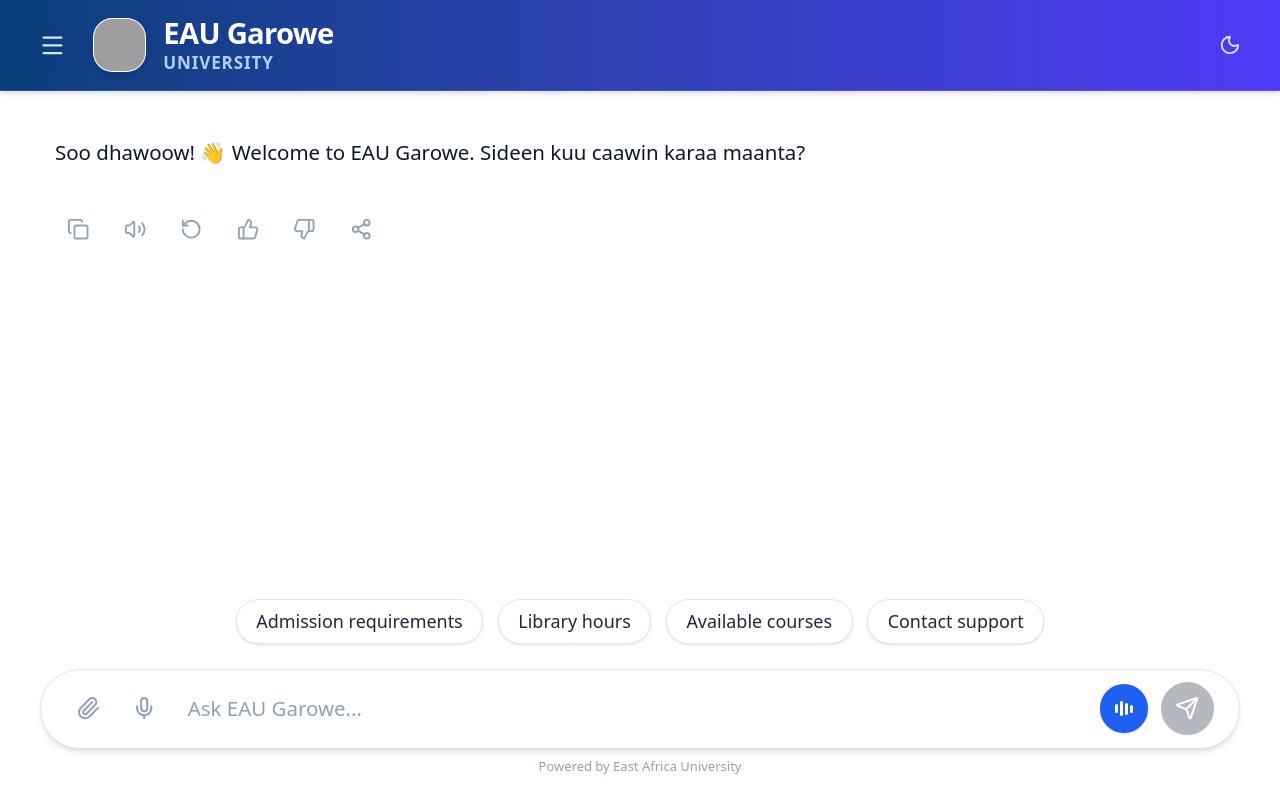
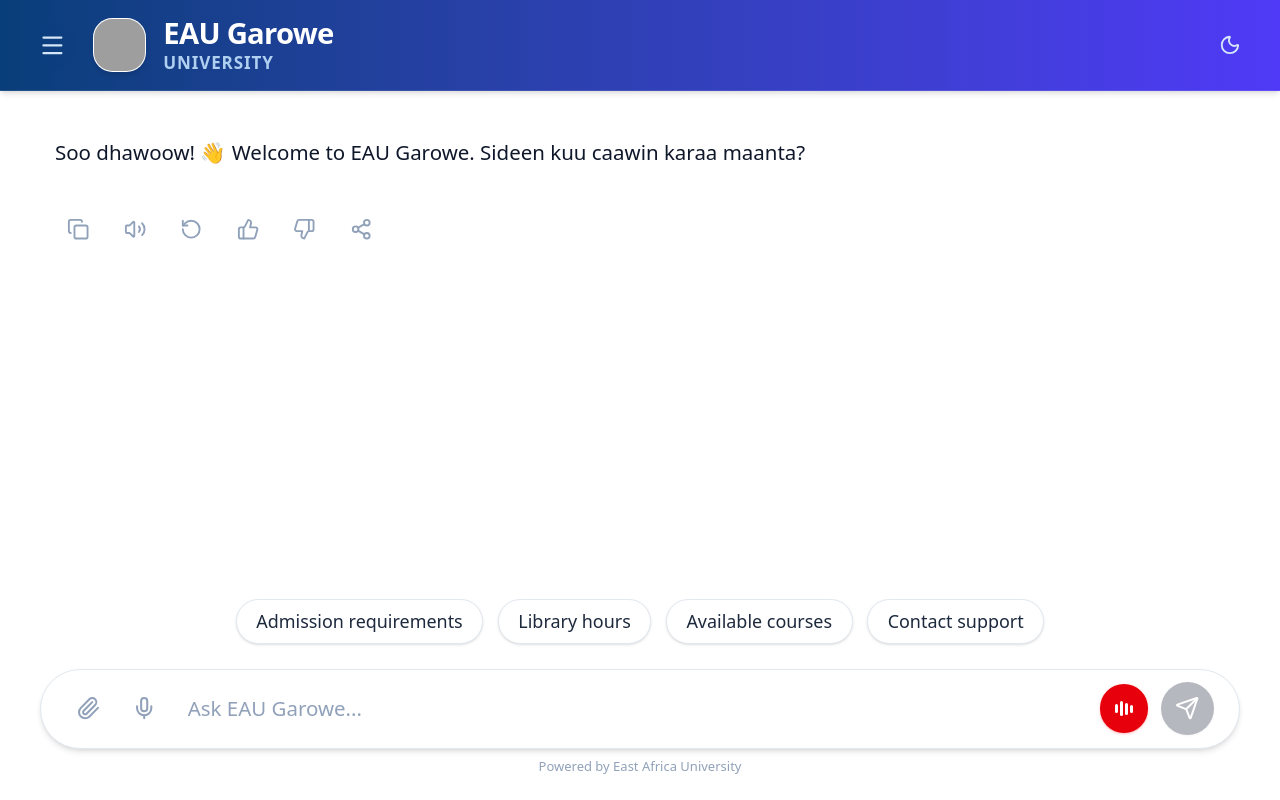
Before and after one commit to garaadcreatives-dotcom/EAU_Chatbot, a React (Vite) app: page / in a window 1280 px wide. Built offline with nearby package versions, Linux system fonts and the light colour scheme; grey boxes are pictures that could not be loaded.

Commit message:
Change live chat icon button color to red

```diff
--- a/src/components/ChatInput.jsx
+++ b/src/components/ChatInput.jsx
@@ -117,7 +117,7 @@
           <button
             type="button"
             onClick={onOpenLiveVoice}
-            className="w-9 h-9 sm:w-10 sm:h-10 rounded-full bg-[#1e60f2] hover:bg-[#1554dd] active:scale-95 transition-all flex items-center justify-center cursor-pointer shadow-sm flex-shrink-0"
+            className="w-9 h-9 sm:w-10 sm:h-10 rounded-full bg-red-600 hover:bg-red-700 active:bg-red-800 active:scale-95 transition-all flex items-center justify-center cursor-pointer shadow-sm shadow-red-500/25 flex-shrink-0"
             title="Live Voice Mode"
           >
             <div className="flex items-center gap-[2px] sm:gap-[2.5px] justify-center h-4 sm:h-4.5">
```
